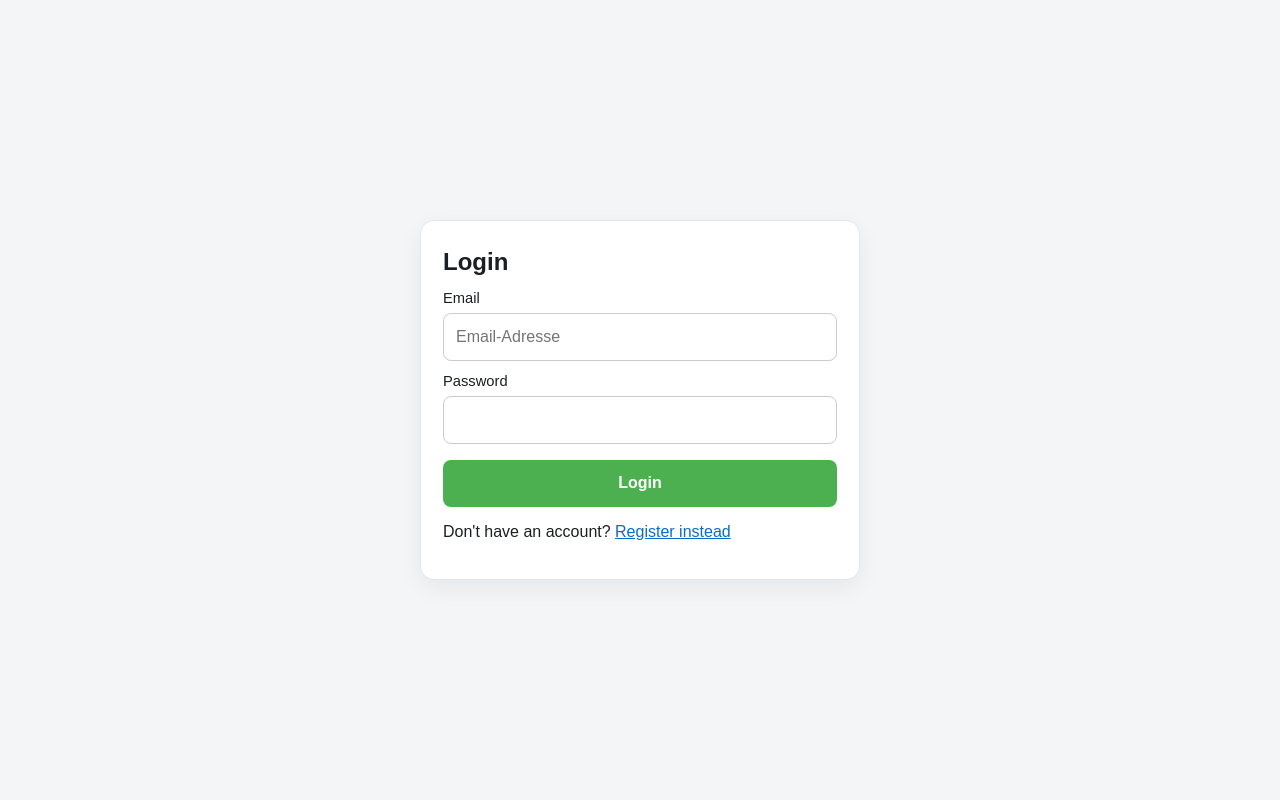
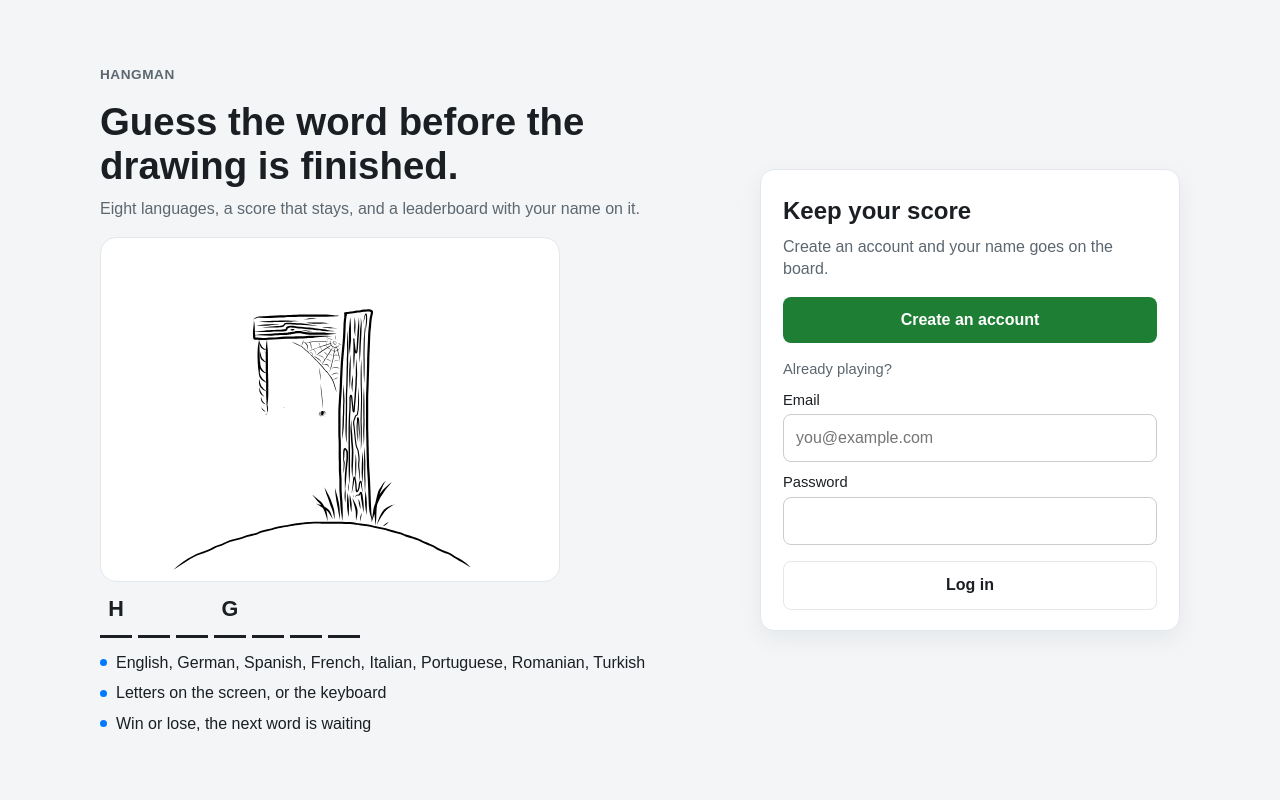
Before and after one commit to SpotlightForBugs/wortraetselWeb, a Flask app: page /login in a window 1280 px wide. Run offline with Flask 3, Linux system fonts and the light colour scheme; some libraries are stand-ins or nearby versions.

Commit message:
Make the login page a reason to create an account.
Visitors hit the auth wall first, so the page leads with the gallows, a sample word, and the eight languages. Creating an account is the main action. Logging in stays available for people who already play.

Co-authored-by: Johannes Häusler  <mail@spotlightforbugs.eu>

```diff
--- a/static/style.css
+++ b/static/style.css
@@ -259,6 +259,122 @@ tr.me {
   padding: 24px 12px;
 }
 
+.gate {
+  width: min(1080px, calc(100% - 32px));
+  margin: 0 auto;
+  min-height: 100vh;
+  display: grid;
+  grid-template-columns: minmax(0, 1.15fr) minmax(280px, 420px);
+  gap: 36px;
+  align-items: center;
+  padding: 28px 0;
+}
+
+.gate-kicker {
+  margin: 0 0 8px;
+  color: var(--muted);
+  font-size: 0.85rem;
+  font-weight: 700;
+  letter-spacing: 0.04em;
+  text-transform: uppercase;
+}
+
+.gate-story h1 {
+  margin: 0 0 10px;
+  font-size: clamp(1.8rem, 3vw, 2.6rem);
+  line-height: 1.15;
+}
+
+.gate-story > p,
+.gate-lead {
+  margin: 0 0 16px;
+  color: var(--muted);
+}
+
+.gate-drawing {
+  width: min(100%, 460px);
+  height: auto;
+  display: block;
+  background: #fff;
+  border-radius: 16px;
+  border: 1px solid var(--line);
+}
+
+.gate-story .word {
+  justify-content: flex-start;
+  margin-top: 14px;
+}
+
+.gate-points {
+  margin: 8px 0 0;
+  padding: 0;
+  list-style: none;
+  color: var(--text);
+}
+
+.gate-points li {
+  margin-top: 8px;
+  padding-left: 16px;
+  position: relative;
+}
+
+.gate-points li::before {
+  content: "";
+  width: 7px;
+  height: 7px;
+  border-radius: 50%;
+  background: var(--primary);
+  position: absolute;
+  left: 0;
+  top: 0.45em;
+}
+
+.signup-cta,
+.auth-card .signup-submit {
+  display: flex;
+  align-items: center;
+  justify-content: center;
+  width: 100%;
+  box-sizing: border-box;
+  background: #1e7e34;
+  color: #fff;
+  text-decoration: none;
+  border: 0;
+  border-radius: 8px;
+  padding: 12px 16px;
+  font: inherit;
+  font-weight: 700;
+  cursor: pointer;
+}
+
+.signup-cta:hover,
+.auth-card .signup-submit:hover {
+  background: #17662a;
+}
+
+.gate-or {
+  margin: 16px 0 0;
+  color: var(--muted);
+  font-size: 0.92rem;
+}
+
+.gate .auth-card input[type="submit"] {
+  background: transparent;
+  color: var(--text);
+  border: 1px solid var(--line);
+}
+
+.gate .auth-card input[type="submit"]:hover {
+  background: var(--bg);
+}
+
+.gate .auth-card input.signup-submit[type="submit"],
+.gate .auth-card input.signup-submit[type="submit"]:hover {
+  background: #1e7e34;
+  color: #fff;
+  border: 0;
+}
+
 .auth-card {
   width: min(440px, 100%);
   padding: 24px 22px 20px;
@@ -329,6 +445,11 @@ tr.me {
 }
 
 @media (max-width: 800px) {
+  .gate {
+    grid-template-columns: 1fr;
+    padding: 20px 0 32px;
+  }
+
   .game-area {
     grid-template-columns: 1fr;
   }
--- /dev/null
+++ b/templates/gate_story.html
@@ -0,0 +1,28 @@
+<section class="gate-story">
+  <p class="gate-kicker">Hangman</p>
+  <h1>Guess the word before the drawing is finished.</h1>
+  <p>
+    Eight languages, a score that stays, and a leaderboard with your name on it.
+  </p>
+  <img
+    class="gate-drawing"
+    src="{{ url_for('static', filename='assets/Hangman3_01_Zeichenflache_1.svg') }}"
+    alt="Hangman gallows"
+    width="640"
+    height="480"
+  />
+  <div class="word" aria-hidden="true">
+    <span class="tile">H</span>
+    <span class="tile"></span>
+    <span class="tile"></span>
+    <span class="tile">G</span>
+    <span class="tile"></span>
+    <span class="tile"></span>
+    <span class="tile"></span>
+  </div>
+  <ul class="gate-points">
+    <li>English, German, Spanish, French, Italian, Portuguese, Romanian, Turkish</li>
+    <li>Letters on the screen, or the keyboard</li>
+    <li>Win or lose, the next word is waiting</li>
+  </ul>
+</section>
--- a/templates/login.html
+++ b/templates/login.html
@@ -1,8 +1,12 @@
-{% extends 'scripts.html' %} {% block title %}Login{% endblock %} {% block
+{% extends 'scripts.html' %} {% block title %}Play Hangman{% endblock %} {% block
 content %}
-<main class="auth-wrap">
+<main class="gate">
+  {% include 'gate_story.html' %}
   <section class="auth-card">
-    <h2>Login</h2>
+    <h2>Keep your score</h2>
+    <p class="gate-lead">Create an account and your name goes on the board.</p>
+    <a class="signup-cta" href="{{ url_for('register') }}">Create an account</a>
+    <p class="gate-or">Already playing?</p>
     {% if error %}
     <p class="error">{{ error }}</p>
     {% endif %}
@@ -11,19 +15,15 @@ content %}
       <label for="email">Email</label>
       <input
         type="email"
-        placeholder="Email-Adresse"
+        placeholder="you@example.com"
         id="email"
         name="email"
         required
       />
       <label for="password">Password</label>
       <input type="password" id="password" name="password" required />
-      <input type="submit" value="Login" />
+      <input type="submit" value="Log in" />
     </form>
-    <p class="auth-links">
-      Don't have an account?
-      <a href="{{ url_for('register') }}">Register instead</a>
-    </p>
   </section>
 </main>
 {% endblock %}
```
Also changed, not shown: templates/register.html (+10 -8 lines).
